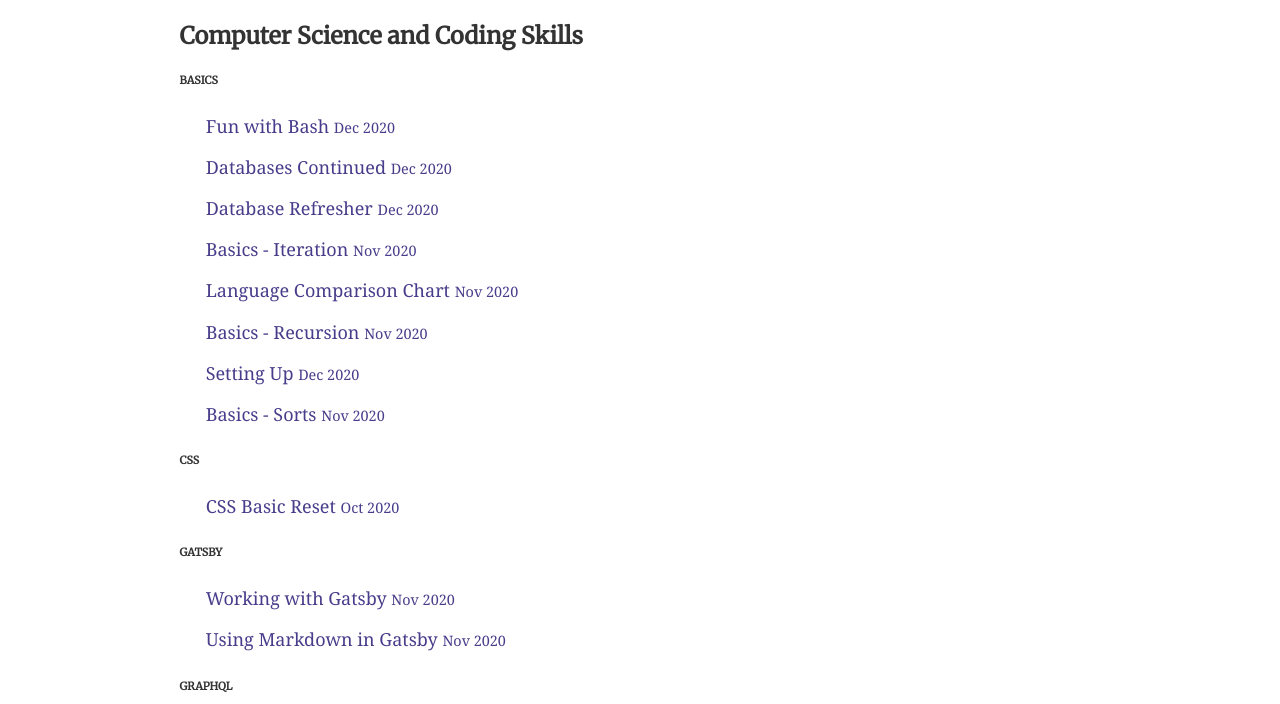
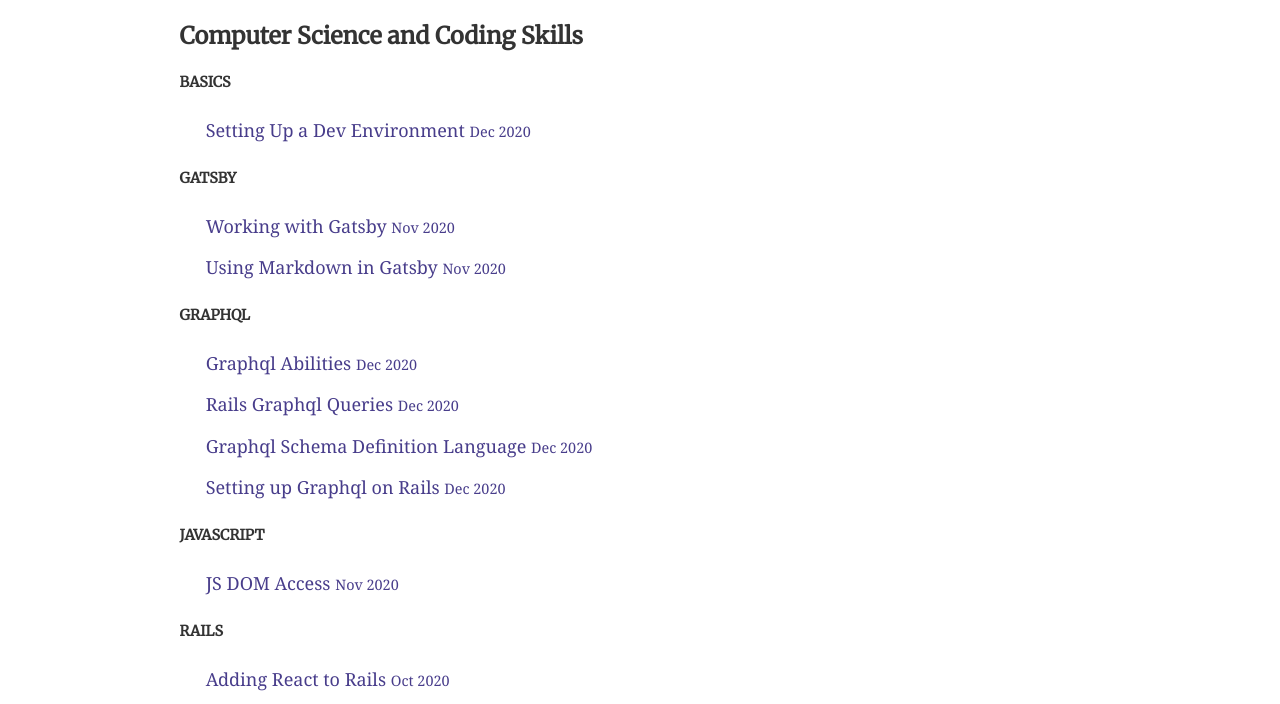
Before and after one commit to ck4adventure/recipe-app, a Gatsby site: page /dev-skills in a window 1280 px wide. Shown: the part 88-792 px from the top of the page. Built offline with nearby package versions, Linux system fonts and the light colour scheme; Gatsby itself is replaced by a stand-in of ours.

Commit message:
Update files

```diff
--- a/src/content/basics/set-up-dev.md
+++ b/src/content/basics/set-up-dev.md
@@ -1,7 +1,7 @@
 ---
 path: /basics/set-up-dev
 date: 2020-12-10
-title: Setting Up
+title: Setting Up a Dev Environment
 category: basics
 ---
 
--- a/src/pages/dev-skills.js
+++ b/src/pages/dev-skills.js
@@ -7,7 +7,7 @@ import SEO from "../components/seo"
 const CategoryLinksList = ({ obj }) => {
   return (
     <div>
-      <h5>{obj.fieldValue.toUpperCase()}</h5>
+      <h4>{obj.fieldValue.toUpperCase()}</h4>
       <ul>
         {obj.nodes.map((node, index) => {
           return (
```
Also changed, not shown: design/basics/bash.md (renamed from src/content/basics/bash.md), design/basics/databases-continued.md (renamed from src/content/basics/databases-continued.md), design/basics/databases.md (renamed from src/content/basics/databases.md), design/basics/graphql-intro.md (renamed from src/content/graphql/graphql-intro.md), design/basics/iteration.md (renamed from src/content/basics/iteration.md), design/basics/lang-comparison.md (renamed from src/content/basics/lang-comparison.md), design/basics/rails-types.md (renamed from src/content/graphql/rails-types.md), design/basics/recursion.md (renamed from src/content/basics/recursion.md), design/basics/sorting.md (renamed from src/content/basics/sorting.md), design/css/css-reset.md (renamed from src/content/css/css-reset.md), design/ruby/ruby-basics.md (renamed from src/content/ruby/ruby-basics.md).
